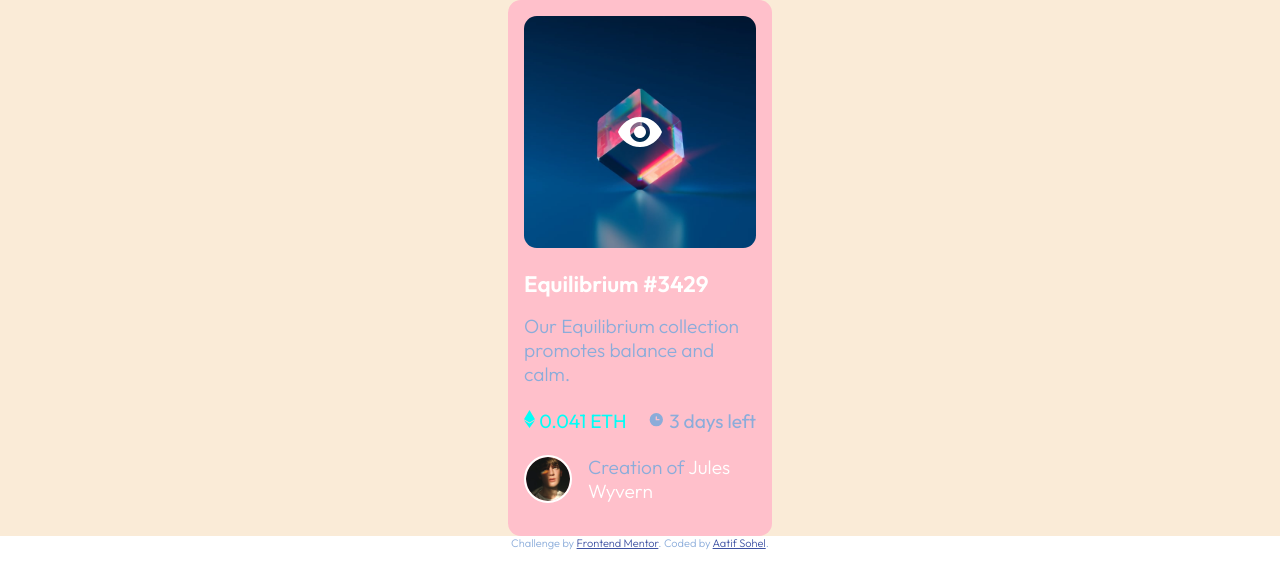
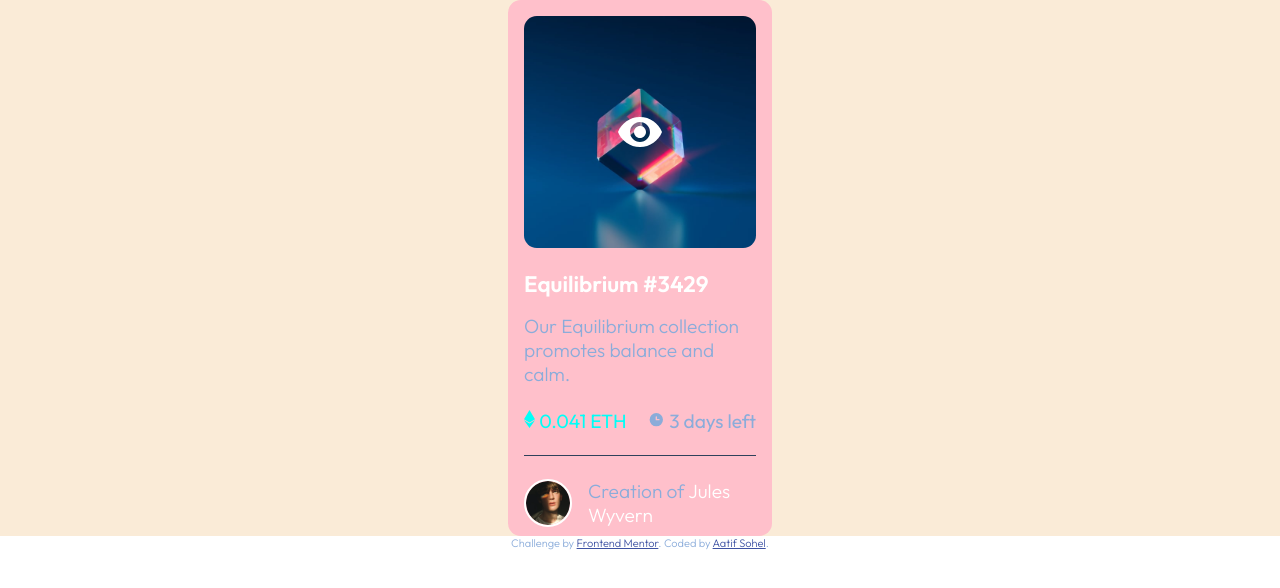
Before and after one commit to aatifsohel/nft-card, a plain HTML site: page index.html in a window 1280 px wide. Drawn offline with Linux system fonts and the light colour scheme.

Commit message:
give border-bottom for details section

```diff
--- a/styles.css
+++ b/styles.css
@@ -72,6 +72,8 @@ body {
   display: flex;
   justify-content: space-between;
   align-items: center;
+  padding-bottom: 1.4rem;
+  border-bottom: 1px solid hsl(215, 32%, 27%);
 }
 
 .eth-value span {
```
